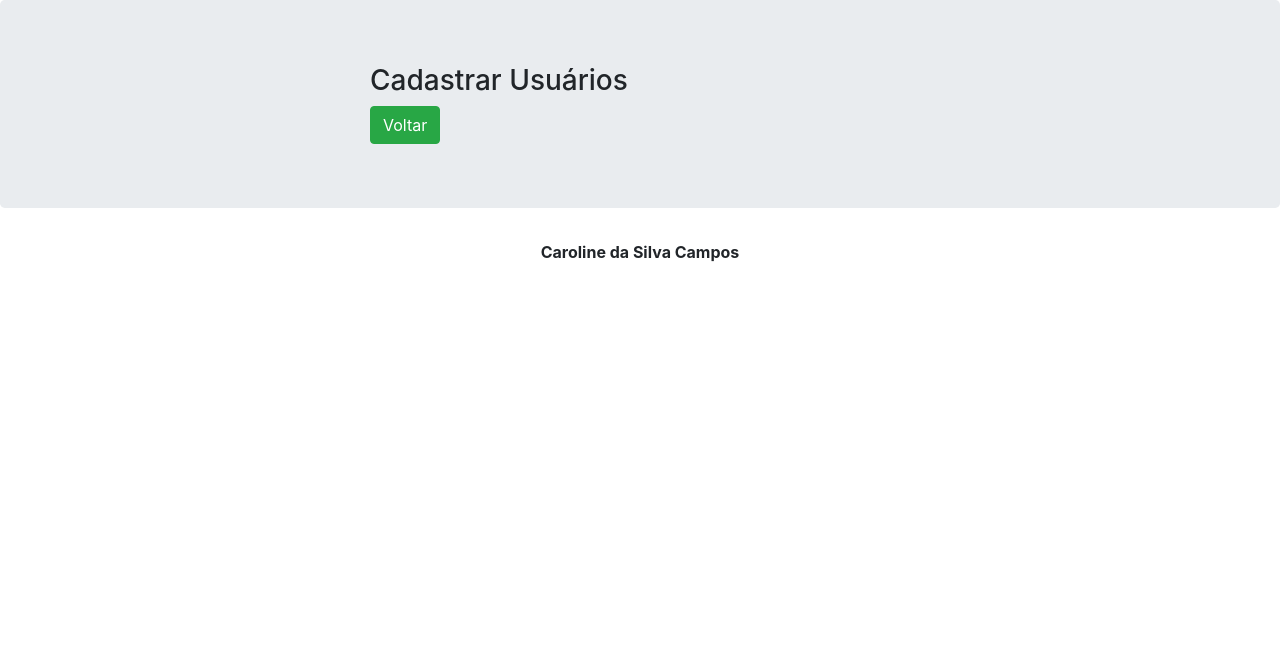
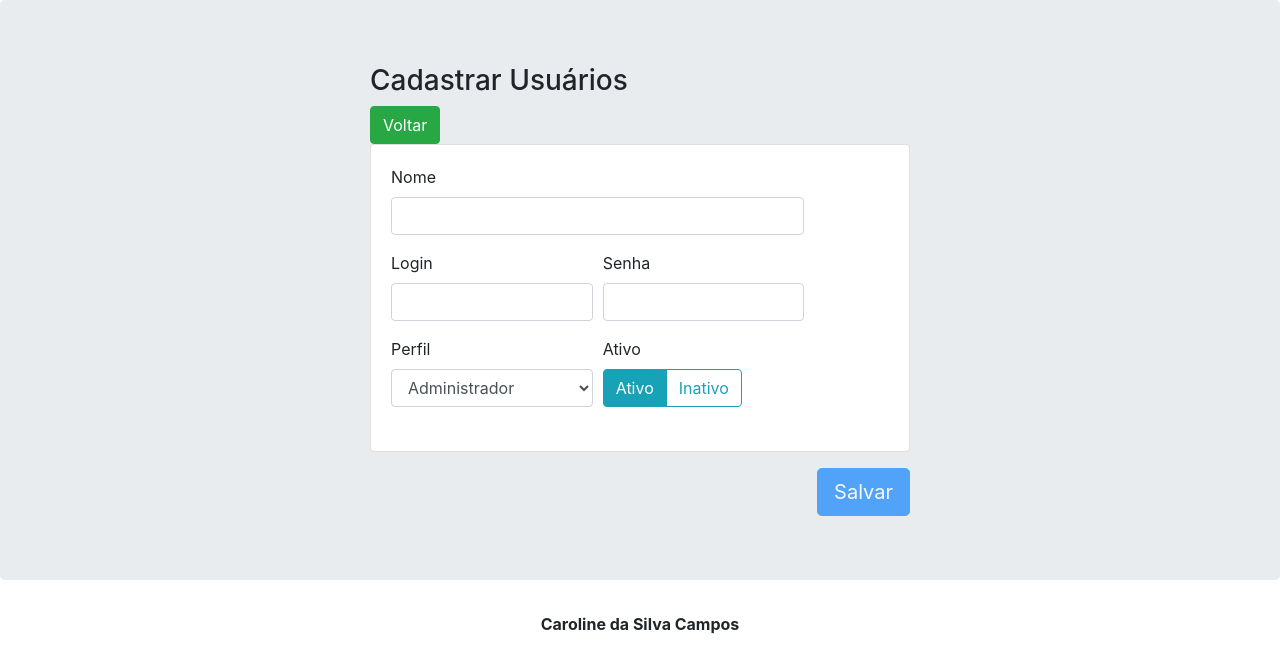
Before and after one commit to carolinecampos/ApollusEHS, an Angular app in the folder apollusehs-web/: page /user/new in a window 1280 px wide. Shown: the top 672 px of the page. Built offline with nearby package versions, Linux system fonts and the light colour scheme.

Commit message:
Tela form

```diff
--- a/apollusehs-web/src/app/user/user-form/user-form.component.html
+++ b/apollusehs-web/src/app/user/user-form/user-form.component.html
@@ -3,7 +3,49 @@
     <h3>Cadastrar Usuários</h3>
     <button (click)="voltar()" class="btn btn-success">Voltar</button>
   </div>
-  <div>
+  <div class="card">
+      <form [formGroup]="userForm" (submit)="salvar()">
+          <div class="card-body">
+              <div class="form-row">
+                <div class="form-group col-md-10">
+                  <label for="nome">Nome</label>
+                  <input type="text" class="form-control" id="nome" formControlName="nome">
+                </div>
 
+                <div class="form-group col-md-5">
+                  <label for="login">Login</label>
+                  <input type="text" class="form-control" id="login" formControlName="login">
+                </div>
+
+                <div class="form-group col-md-5">
+                    <label for="senha">Senha</label>
+                    <input type="password" class="form-control" id="senha" formControlName="senha">
+                </div>
+
+                <div class="form-group col-md-5">
+                    <label for="perfil">Perfil</label>
+                    <select name="perfil" id="perfil" formControlName="perfil" class="form-control">
+                        <option value="ADMIN">Administrador</option>
+                        <option value="USER">Usuário</option>
+                    </select>
+                </div>
+
+                <div class="form-group col-md-5">
+                    <label for="ativo">Ativo</label><br>
+                    <div class="btn-group">
+                        <label (click)="userForm.get('ativo').setValue(true)" [class.active]="userForm.get('ativo').value == true" class="btn btn-outline-info">
+                          Ativo
+                        </label>
+                        <label (click)="userForm.get('ativo').setValue(false)" [class.active]="userForm.get('ativo').value == false" class="btn btn-outline-info">
+                          Inativo
+                        </label>
+                    </div>
+                </div>
+            </div>
+          </div>
+      </form>
   </div>
+  <button [disabled]="userForm.invalid" type="submit" class="btn btn-primary btn-lg float-right mt-3">
+      Salvar
+  </button>
 </div>
--- a/apollusehs-web/src/app/user/user-form/user-form.component.ts
+++ b/apollusehs-web/src/app/user/user-form/user-form.component.ts
@@ -1,5 +1,7 @@
 import { Component, OnInit } from '@angular/core';
 import { Router } from '@angular/router';
+import { UserService } from 'src/app/_services';
+import { FormGroup, FormBuilder, Validators } from '@angular/forms';
 
 @Component({
   selector: 'app-user-form',
@@ -8,9 +10,27 @@ import { Router } from '@angular/router';
 })
 export class UserFormComponent implements OnInit {
 
-  constructor(private router: Router) { }
+  userForm: FormGroup;
+
+  constructor(private router: Router, private userService: UserService,
+    protected formBuilder: FormBuilder)
+  {
+
+  }
 
   ngOnInit() {
+    this.createForm();
+  }
+
+  protected createForm() {
+    this.userForm = this.formBuilder.group({
+      id: [null],
+      nome: [null, [Validators.required, Validators.minLength(2)]],
+      login: [null, [Validators.required]],
+      senha: [null, [Validators.required]],
+      perfil: ["ADMIN", [Validators.required]],
+      ativo: [true]
+    });
   }
 
   voltar() {
@@ -21,4 +41,8 @@ export class UserFormComponent implements OnInit {
 
   }
 
+  salvar(){
+
+  }
+
 }
```
Also changed, not shown: 2 other files (tests, documents, lock files or other folders).
